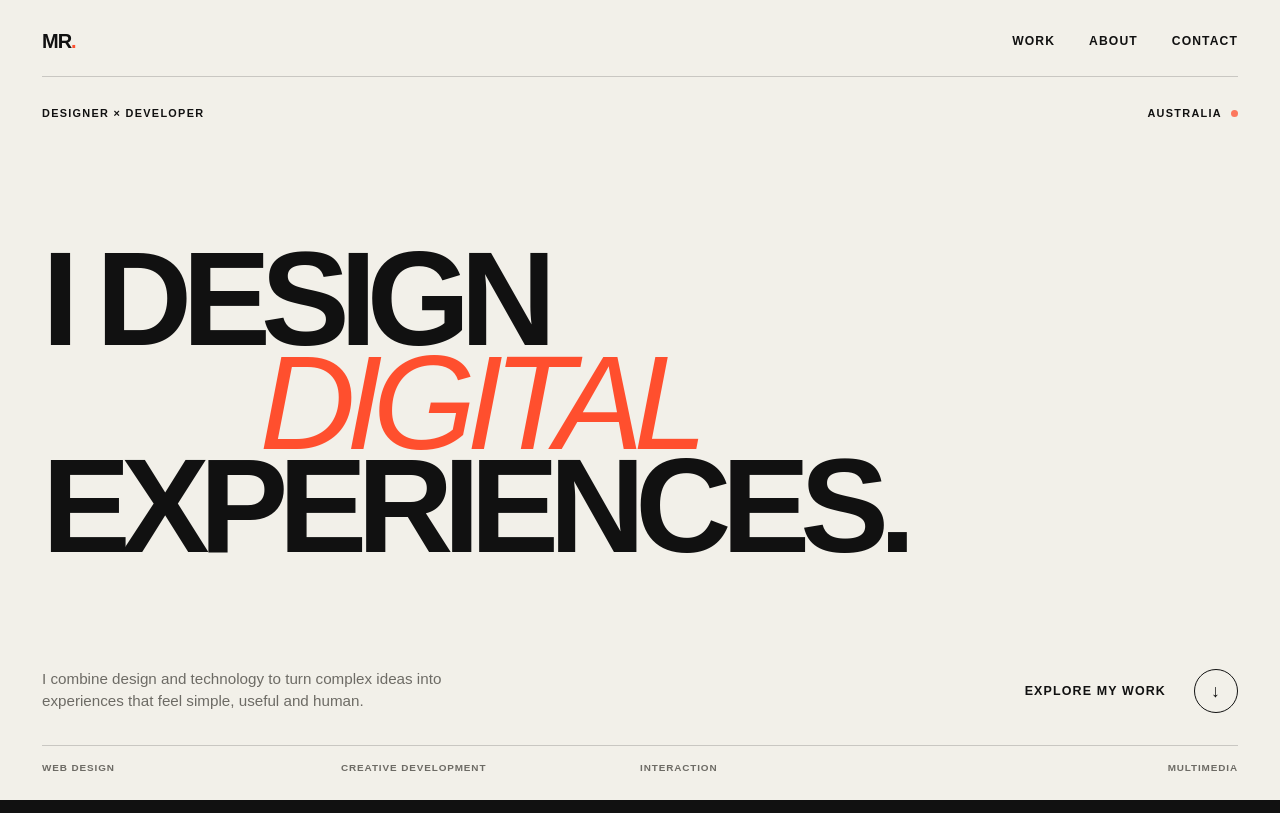
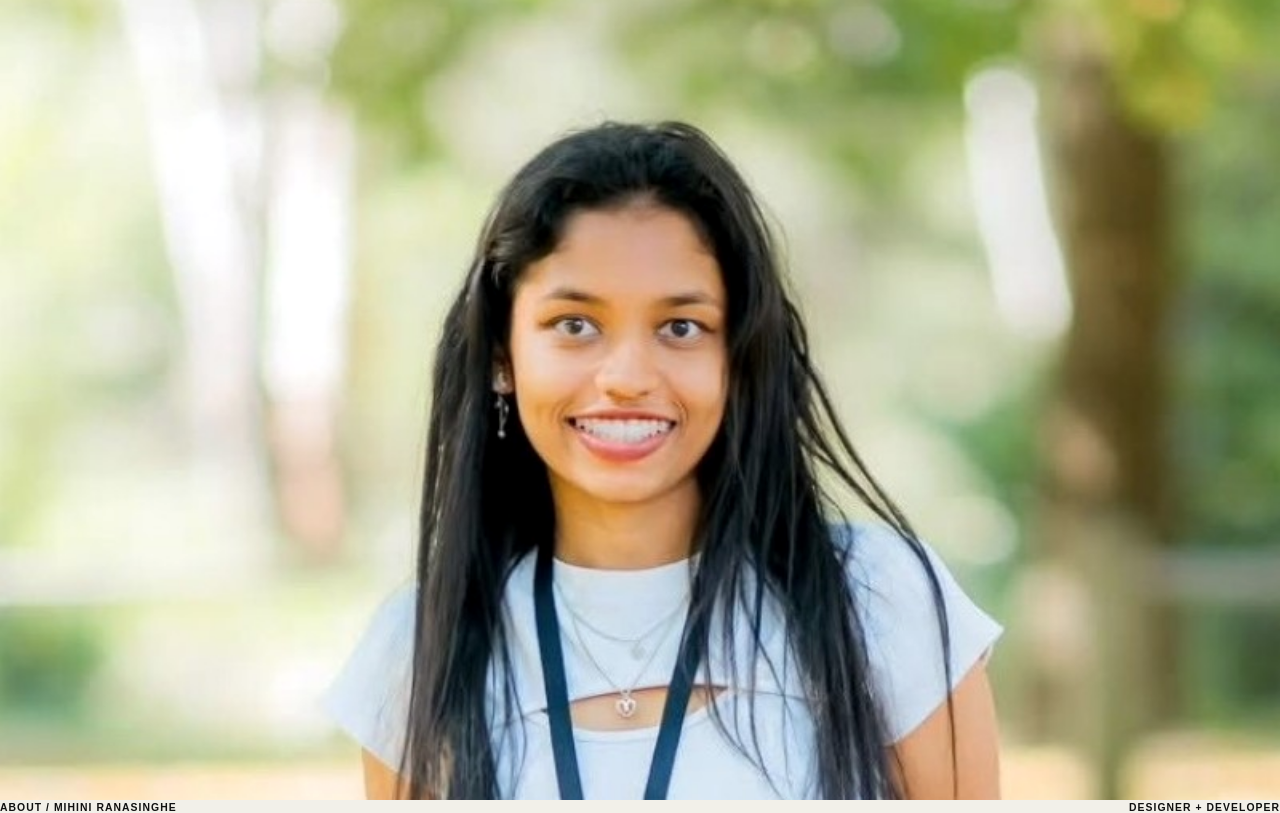
Before and after one commit to min261631/mihini-portfolio, a Next.js app: page / in a window 1280 px wide. Shown: the top 813 px of the page. Built offline with nearby package versions, Linux system fonts and the light colour scheme.

Commit message:
Move About introduction above selected work

```diff
--- a/app/page.tsx
+++ b/app/page.tsx
@@ -1,4 +1,5 @@
 import Hero from "@/components/Hero";
+import AboutIntro from "@/components/AboutIntro";
 import Projects from "@/components/Projects";
 import About from "@/components/About";
 
@@ -6,6 +7,7 @@ export default function Home() {
   return (
     <main>
       <Hero />
+      <AboutIntro />
       <Projects />
       <About />
     </main>
```
